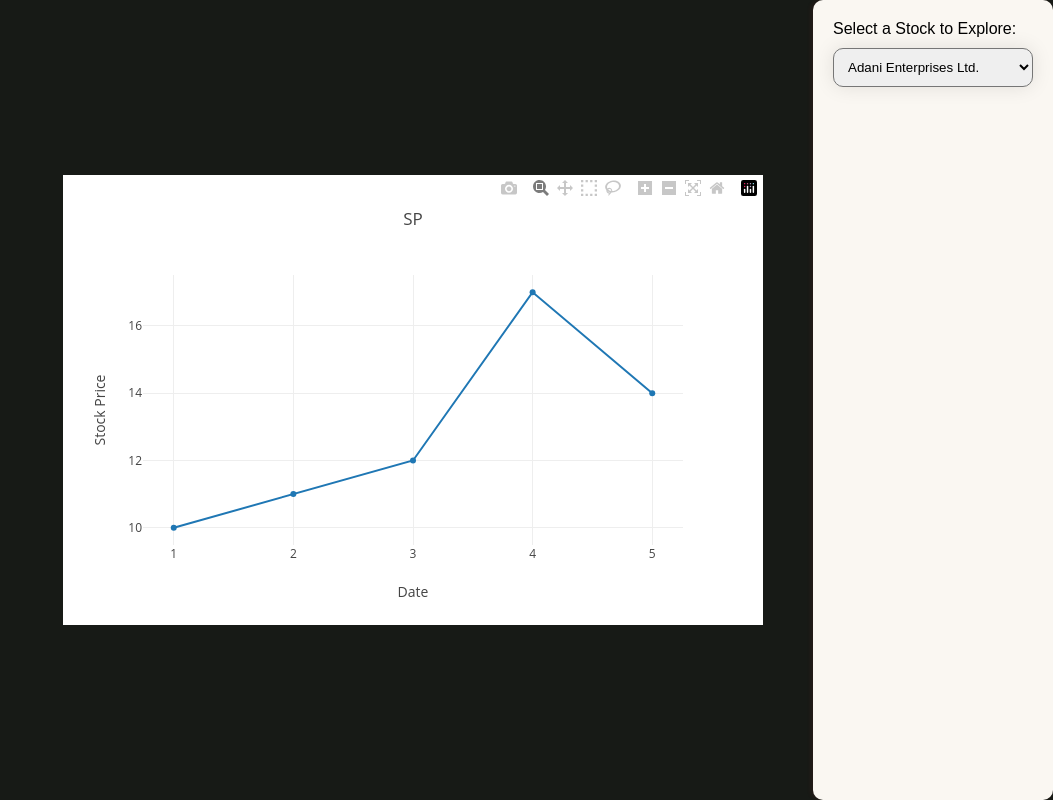
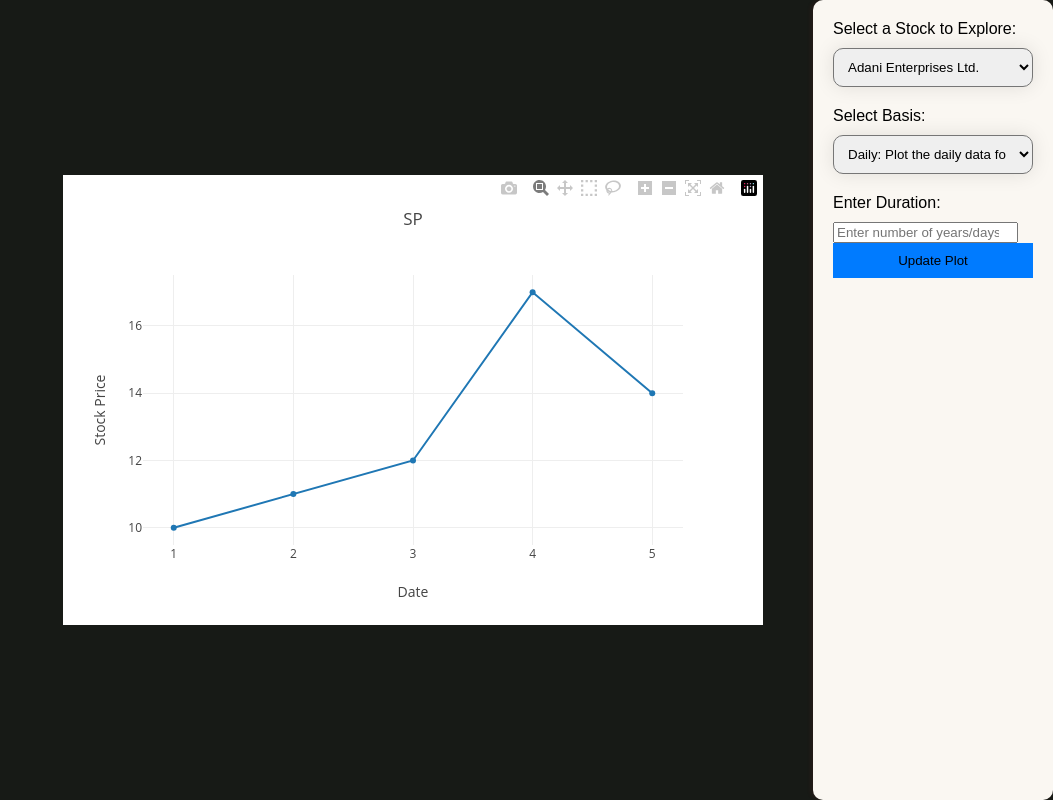
Before and after one commit to average-engineer007/project1, a Flask app: page /dashboard in a window 1280 px wide. Shown: the whole page, without its empty margins (227-1280 px from the left). Run offline with Flask 3, Linux system fonts and the light colour scheme; a user stored in the database is signed in; parts of the project's set-up code (start-up, migrations or seed data) failed here and were passed over; some libraries are stand-ins or nearby versions.

Commit message:
added option to select basis on which to plot stock and enter the number of years/months/days

```diff
--- a/app.py
+++ b/app.py
@@ -1,6 +1,17 @@
 from flask import Flask, render_template, request, redirect, url_for, flash, session, jsonify
 from flask_sqlalchemy import SQLAlchemy
 from werkzeug.security import generate_password_hash, check_password_hash
+from datetime import date
+from jugaad_data.nse import stock_df
+import pandas as pd
+import time
+import pickle
+import pyarrow as pa
+import pyarrow.orc as orc
+import numpy as np
+import matplotlib.pyplot as plt
+import os
+import sys
 
 app = Flask(__name__)
 app.secret_key = 'just_fafo'  # Replace with your actual secret key
@@ -82,4 +93,21 @@ def used_user_name():
         return jsonify({'status': 'Username available !!'})
 
 if __name__ == '__main__':
-    app.run(debug=True)
+    app.run(debug=True,port=5001)
+
+
+# def process_stock():
+#     selected_stock = request.form.get('selectOption')
+#     # Perform processing on the selected stock
+#     # For example, you can print it to the console
+#     today=date.today()
+#     years=10
+#     print("Selected Stock:", selected_stock)
+#     smbl=selected_stock
+#     df = stock_df(symbol=smbl, from_date=date(today.year-years, today.month, today.day-x), to_date=today, series="EQ")
+#     selected_columns = ['DATE', 'OPEN', 'CLOSE', 'HIGH', 'LOW', 'LTP', 'VOLUME', 'VALUE', 'NO OF TRADES']
+#     data = df[selected_columns]
+#     # Add your processing logic here
+
+#     # Return a response (this is optional)
+#     return "Processing stock: " + selected_stock
--- a/templates/welcome.html
+++ b/templates/welcome.html
@@ -58,6 +58,19 @@
             <option value="ULTRACEMCO">UltraTech Cement Ltd.</option>
             <option value="WIPRO">Wipro Ltd.</option>
         </select>
+
+        <label for="basis">Select Basis:</label>
+        <select id="basis" name="basis">
+            <option value="daily">Daily: Plot the daily data for the stock</option>
+            <option value="weekly">Weekly: Plot the weekly data for the stock</option>
+            <option value="monthly">Monthly: Plot the monthly data for the stock</option>
+        </select>
+
+        <label for="duration">Enter Duration:</label>
+        <input type="number" id="duration" name="duration" min="1" placeholder="Enter number of years/days/weeks">
+
+        <button onclick="updatePlot()">Update Plot</button>
+
     </div>
     <div id="plot"></div>
     <script>
```
Also changed, not shown: 1 other file.
